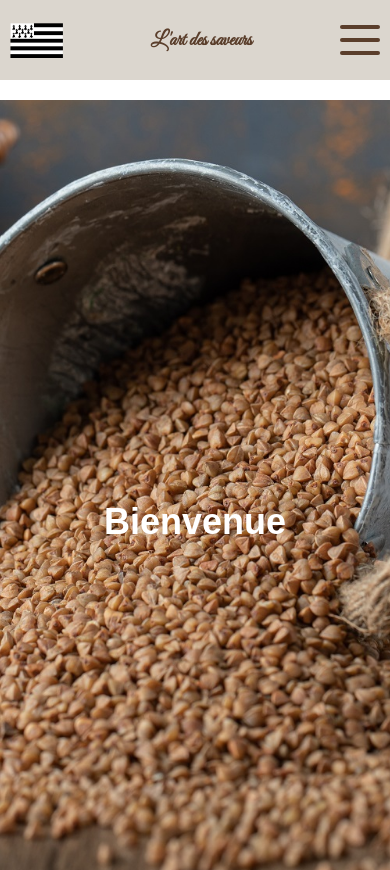
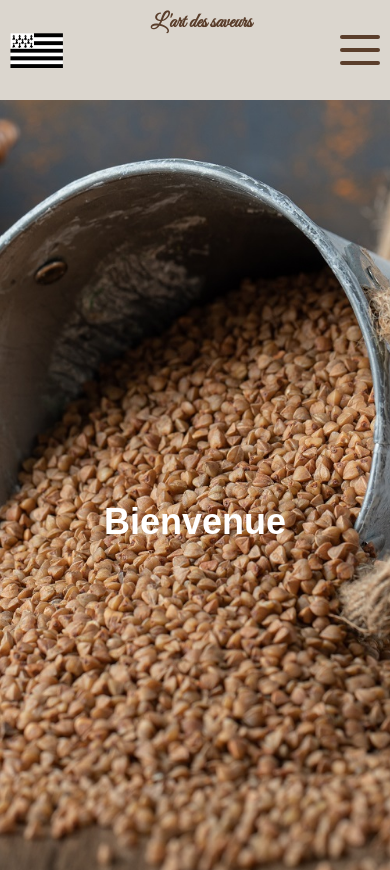
Before and after one commit to Okasito/artdesaveurs, a plain HTML site: page index.html in a window 390 px wide. Shown: the top 870 px of the page. Drawn offline with Linux system fonts and the light colour scheme.

Commit message:
Update resto.css

```diff
--- a/resto.css
+++ b/resto.css
@@ -206,6 +206,8 @@ iframe {
     header h1 {
         font-size: 20px;
         white-space: nowrap;
+    height: 80px;
+
     }
 
     .logo {
```
